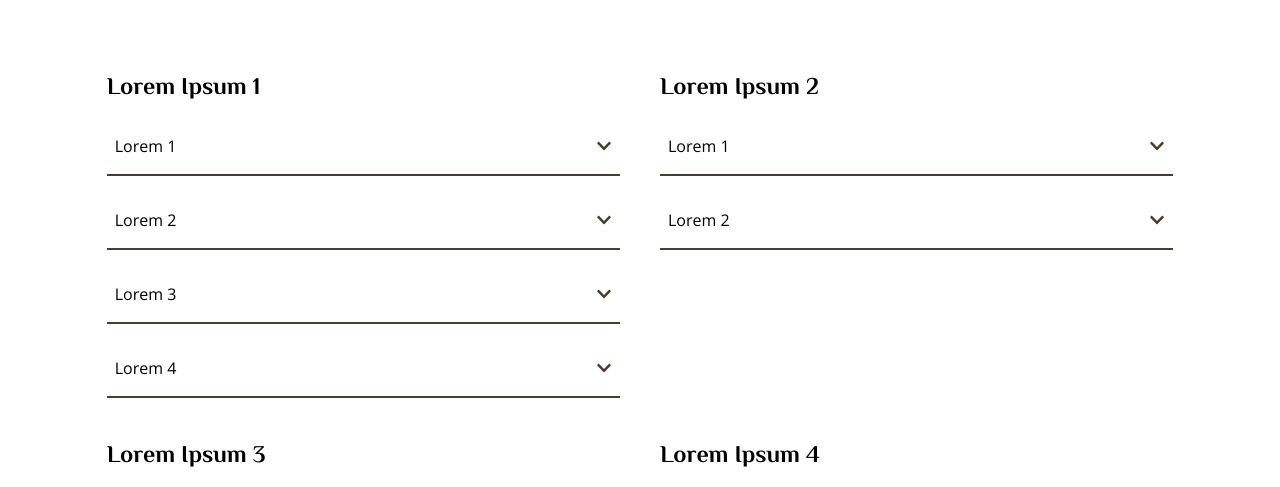
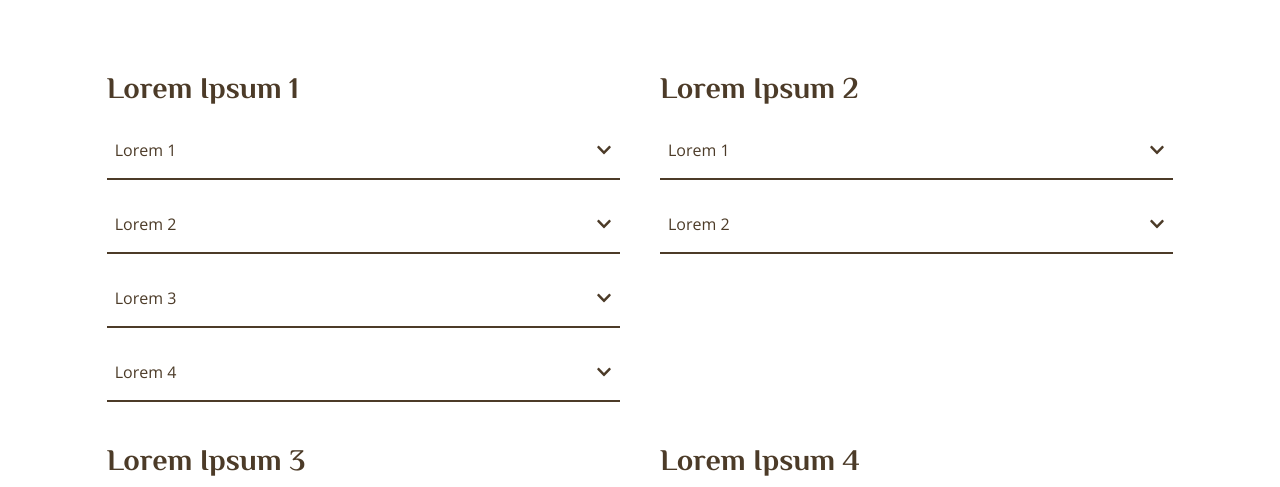
Before and after one commit to marcellinojg/baksara-company-web, a React (Vite) app: page /faq in a window 1280 px wide. Shown: the part 465-952 px from the top of the page. Built offline with nearby package versions, Linux system fonts and the light colour scheme.

Commit message:
Rip dark mode

```diff
--- a/src/components/common/Accordion.tsx
+++ b/src/components/common/Accordion.tsx
@@ -11,13 +11,13 @@ const Accordion = (props: AccordionProps) => {
     const [isActive, setIsActive] = useState<boolean>(false)
     const { title, content } = props
     return <>
-        <div className="w-full border-b-2 border-primary">
+        <div className="w-full border-b-2 border-primary dark:text-primary-dark dark:border-primary-dark">
             <button type="button" onClick={() => setIsActive(prev => !prev)} className="flex py-4 px-2 w-full justify-between items-center cursor-pointer">
                 <h2>{title}</h2>
-                <span className={`text-primary transition duration-300 ${isActive === true ? 'rotate-180' : 'rotate-0'}`}><FaChevronDown/></span>
+                <span className={`text-primary dark:text-primary-dark transition duration-300 ${isActive === true ? 'rotate-180' : 'rotate-0'}`}><FaChevronDown/></span>
             </button>
             <div className={`w-full overflow-hidden transition-all ease-linear duration-300 ${isActive === true ? 'max-h-[350px]' : 'max-h-0'}`}>
-                <p className="my-4 mx-2 text-justify">{content}</p>
+                <p className="my-4 mx-2 text-justify ">{content}</p>
             </div>
         </div>
     </>
--- a/src/pages/external/Faq.tsx
+++ b/src/pages/external/Faq.tsx
@@ -8,9 +8,9 @@ const FaqPage = () => {
         <Jumbotron>
             <span>Frequently <br /> Asked<br /> Questions</span>
         </Jumbotron>
-        <div className="w-10/12 mx-auto grid lg:grid-cols-2 grid-cols-1 mt-24 gap-10">
+        <div className="w-10/12 mx-auto grid lg:grid-cols-2 grid-cols-1 mt-24 gap-10 text-primary dark:primary-dark">
             <div className="flex flex-col gap-4">
-                <h1 className="font-family-secondary font-bold text-2xl">Lorem Ipsum 1</h1>
+                <h1 className="font-family-secondary font-bold text-3xl">Lorem Ipsum 1</h1>
                 <Accordion
                     title="Lorem 1"
                     content="Lorem ipsum dolor sit amet consectetur adipisicing elit. Optio tenetur quidem minima fugit ratione quas impedit eius error harum, explicabo facilis consequuntur ad omnis excepturi laudantium a aspernatur laborum fuga. Aliquid adipisci amet, nemo perspiciatis est quisquam aliquam neque sequi vitae, in omnis porro beatae! Laboriosam sed velit tenetur explicabo!"
@@ -29,7 +29,7 @@ const FaqPage = () => {
                 />
             </div>
             <div className="flex flex-col gap-4">
-                <h1 className="font-family-secondary font-bold text-2xl">Lorem Ipsum 2</h1>
+                <h1 className="font-family-secondary font-bold text-3xl">Lorem Ipsum 2</h1>
                 <Accordion
                     title="Lorem 1"
                     content="Lorem ipsum dolor sit amet consectetur adipisicing elit. Optio tenetur quidem minima fugit ratione quas impedit eius error harum, explicabo facilis consequuntur ad omnis excepturi laudantium a aspernatur laborum fuga. Aliquid adipisci amet, nemo perspiciatis est quisquam aliquam neque sequi vitae, in omnis porro beatae! Laboriosam sed velit tenetur explicabo!"
@@ -40,7 +40,7 @@ const FaqPage = () => {
                 />
             </div>
             <div className="flex flex-col gap-4">
-                <h1 className="font-family-secondary font-bold text-2xl">Lorem Ipsum 3</h1>
+                <h1 className="font-family-secondary font-bold text-3xl">Lorem Ipsum 3</h1>
                 <Accordion
                     title="Lorem 1"
                     content="Lorem ipsum dolor sit amet consectetur adipisicing elit. Optio tenetur quidem minima fugit ratione quas impedit eius error harum, explicabo facilis consequuntur ad omnis excepturi laudantium a aspernatur laborum fuga. Aliquid adipisci amet, nemo perspiciatis est quisquam aliquam neque sequi vitae, in omnis porro beatae! Laboriosam sed velit tenetur explicabo!"
@@ -56,7 +56,7 @@ const FaqPage = () => {
 
             </div>
             <div className="flex flex-col gap-4">
-                <h1 className="font-family-secondary font-bold text-2xl">Lorem Ipsum 4</h1>
+                <h1 className="font-family-secondary font-bold text-3xl">Lorem Ipsum 4</h1>
                 <Accordion
                     title="Lorem 1"
                     content="Lorem ipsum dolor sit amet consectetur adipisicing elit. Optio tenetur quidem minima fugit ratione quas impedit eius error harum, explicabo facilis consequuntur ad omnis excepturi laudantium a aspernatur laborum fuga. Aliquid adipisci amet, nemo perspiciatis est quisquam aliquam neque sequi vitae, in omnis porro beatae! Laboriosam sed velit tenetur explicabo!"
```
